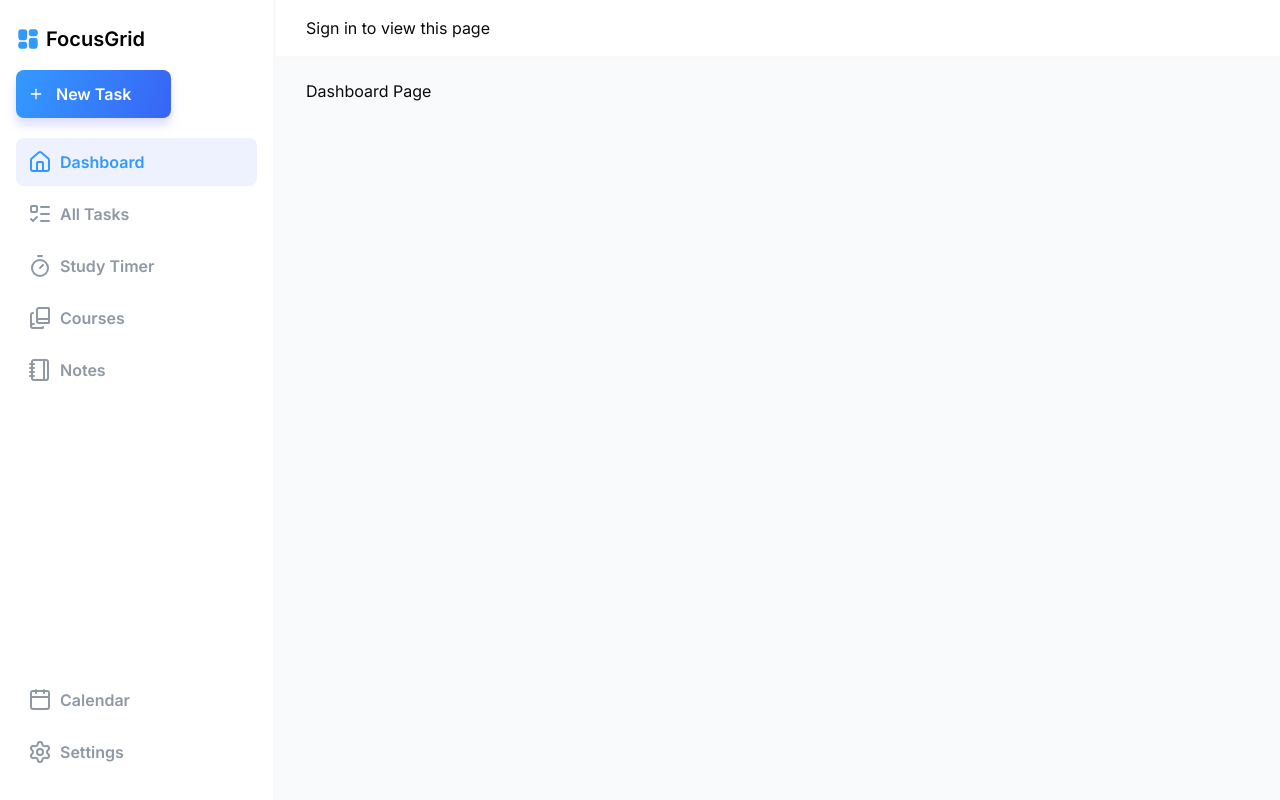
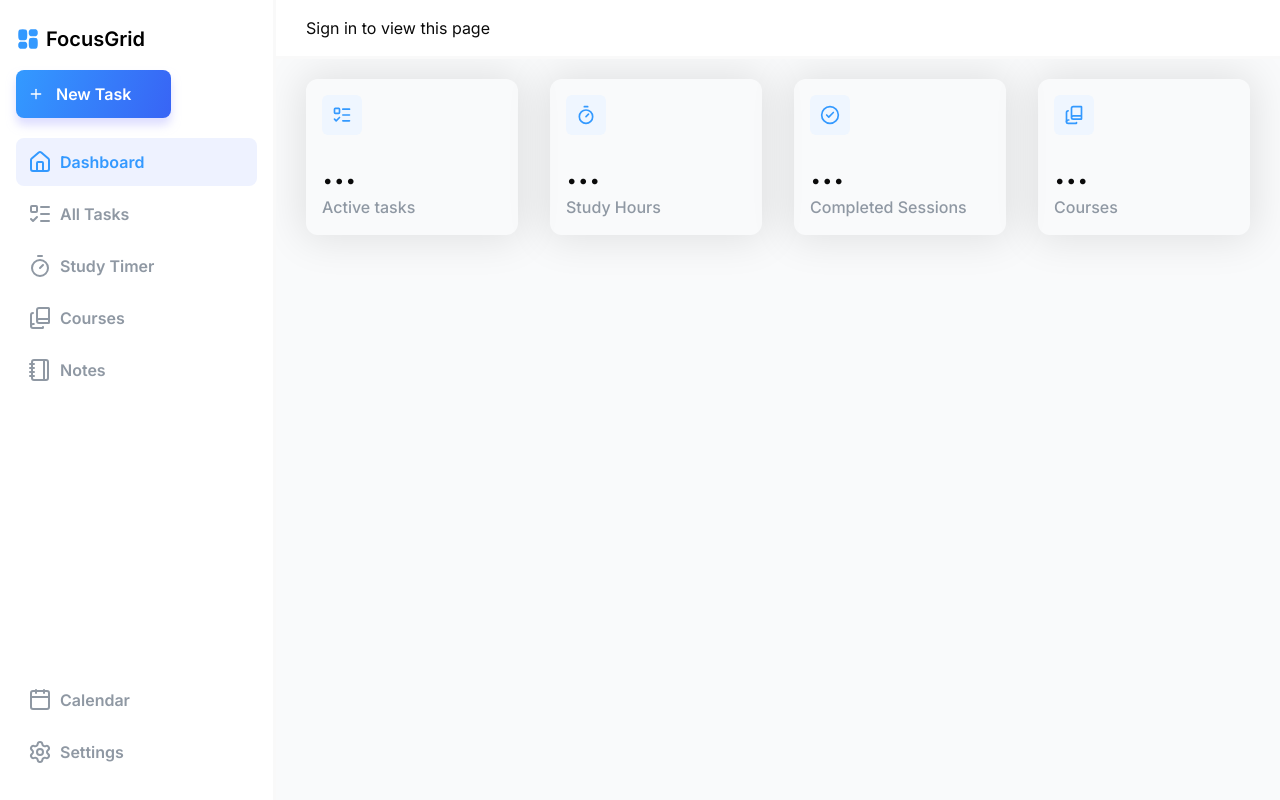
Before and after one commit to OlamideAfunsho/FocusGrid, a Next.js app: page /dashboard in a window 1280 px wide. Built offline with nearby package versions, Linux system fonts and the light colour scheme; no server answers.

Commit message:
feat: added 4 cards to the dashboard page, active tasks, study hours, completed sessions, and number of courses, which all display their respective live data from the database.

```diff
--- a/app/dashboard/page.tsx
+++ b/app/dashboard/page.tsx
@@ -1,8 +1,105 @@
-import React from 'react'
+"use client";
+
+import React, { useEffect, useMemo, useState } from 'react'
+import { ListTodoIcon, TimerIcon, CheckCircle2Icon, BookCopyIcon } from 'lucide-react'
+import { createBrowserClient } from '@/lib/supabaseClient';
+import { useSession } from '@clerk/nextjs';
 
 const page = () => {
+  const { session, isLoaded } = useSession();
+  const supabase = useMemo(() => createBrowserClient(session), [isLoaded]);
+
+  const [loading, setLoading] = useState(true);
+  const [statsData, setStatsData] = useState({
+    activeTasksCount: 0,
+    studyHours: '0',
+    completedSessions: 0,
+    coursesCount: 0
+  });
+
+  useEffect(() => {
+    if (!isLoaded || !session?.user?.id) return;
+
+    const fetchDashboardStats = async () => {
+      setLoading(true);
+
+      const [tasksRes, sessionsRes, coursesRes] = await Promise.all([
+        supabase.from('tasks').select('id').eq('user_id', session.user.id).eq('is_completed', false),
+        supabase.from('study_sessions').select('duration_minutes').eq('user_id', session.user.id),
+        supabase.from('courses').select('id', { count: 'exact', head: true })
+      ]);
+
+      const activeTasksCount = tasksRes.data?.length || 0;
+      const totalMinutes = (sessionsRes.data || []).reduce(
+        (acc, curr) => acc + (curr.duration_minutes || 0),
+        0
+      );
+      const studyHours = (totalMinutes / 60).toFixed(1);
+      const completedSessions = sessionsRes.data?.length ?? 0;
+      const coursesCount = coursesRes.count ?? 0;
+
+      setStatsData({
+        activeTasksCount,
+        studyHours,
+        completedSessions,
+        coursesCount
+      });
+
+
+      setLoading(false);
+    };
+
+    fetchDashboardStats();
+
+  }, [isLoaded, session, supabase]);
+
+
+
+  const stats = [
+    {
+      title: 'Active tasks',
+      value: loading ? '...' : `${statsData.activeTasksCount}`,
+      icon: ListTodoIcon
+    },
+    {
+      title: 'Study Hours',
+      value: loading ? '...' : `${statsData.studyHours}hrs`,
+      icon: TimerIcon
+    },
+    {
+      title: 'Completed Sessions',
+      value: loading ? '...' : `${statsData.completedSessions}`,
+      icon: CheckCircle2Icon
+    },
+    {
+      title: 'Courses',
+      value: loading ? '...' : `${statsData.coursesCount}`,
+      icon: BookCopyIcon
+
+    }
+  ]
+
   return (
-    <div>Dashboard Page</div>
+    <>
+    <div>
+
+      <div className='flex flex-con justify-center gap-2 lg:gap-8 flex-wrap md:flex-nowrap lg:flex-row md:justify-between'>
+        {stats.map((stat, index) => {
+          return(
+            <div
+              key={index}
+              className='flex flex-col rounded-[12px] p-4 w-full shadow-[0_0_40px_5px_rgba(0,0,0,0.1)]'
+            >
+              <stat.icon className="w-10 h-10 text-[#3399FF] bg-[#EFF6FF] p-2.5 rounded-[6px] mb-4" />
+              <h1 className='font-semibold text-4xl mb-1'>{stat.value}</h1>
+              <span className='text-[#8F98A3] font-light md:font-medium'>{stat.title}</span>
+            </div>
+          )
+        })}
+      </div>
+
+    </div>
+    </>
   )
 }
 
--- a/app/dashboard/study-timer/page.tsx
+++ b/app/dashboard/study-timer/page.tsx
@@ -273,7 +273,7 @@ export default function TimerPage() {
         <div className="flex items-center gap-4 mt-6">
           <button
             onClick={() => setIsRunning(!isRunning)}
-            className="flex items-center gap-2 bg-[linear-gradient(109.51deg,_#3399FF_2.27%,_#3864F5_100%)] text-white px-8 py-3 rounded-xl font-medium shadow-md hover:opacity-90 transition cursor-pointer"
+            className="flex items-center gap-2 shadow-[0px_7px_9.1px_0px_#C9C9FF9F] bg-[linear-gradient(109.51deg,_#3399FF_2.27%,_#3864F5_100%)] text-white px-8 py-2.5 rounded-[8px] font-medium hover:opacity-90 transition cursor-pointer"
           >
             {isRunning ? (
               <>
--- a/package.json
+++ b/package.json
@@ -21,6 +21,7 @@
     "react": "19.2.0",
     "react-dom": "19.2.0",
     "react-toastify": "^11.1.0",
+    "recharts": "^3.10.1",
     "shadcn": "^4.1.2",
     "svix": "^1.96.0",
     "tailwind-merge": "^3.5.0",
```
Also changed, not shown: 1 other file (tests, documents, lock files or other folders).
